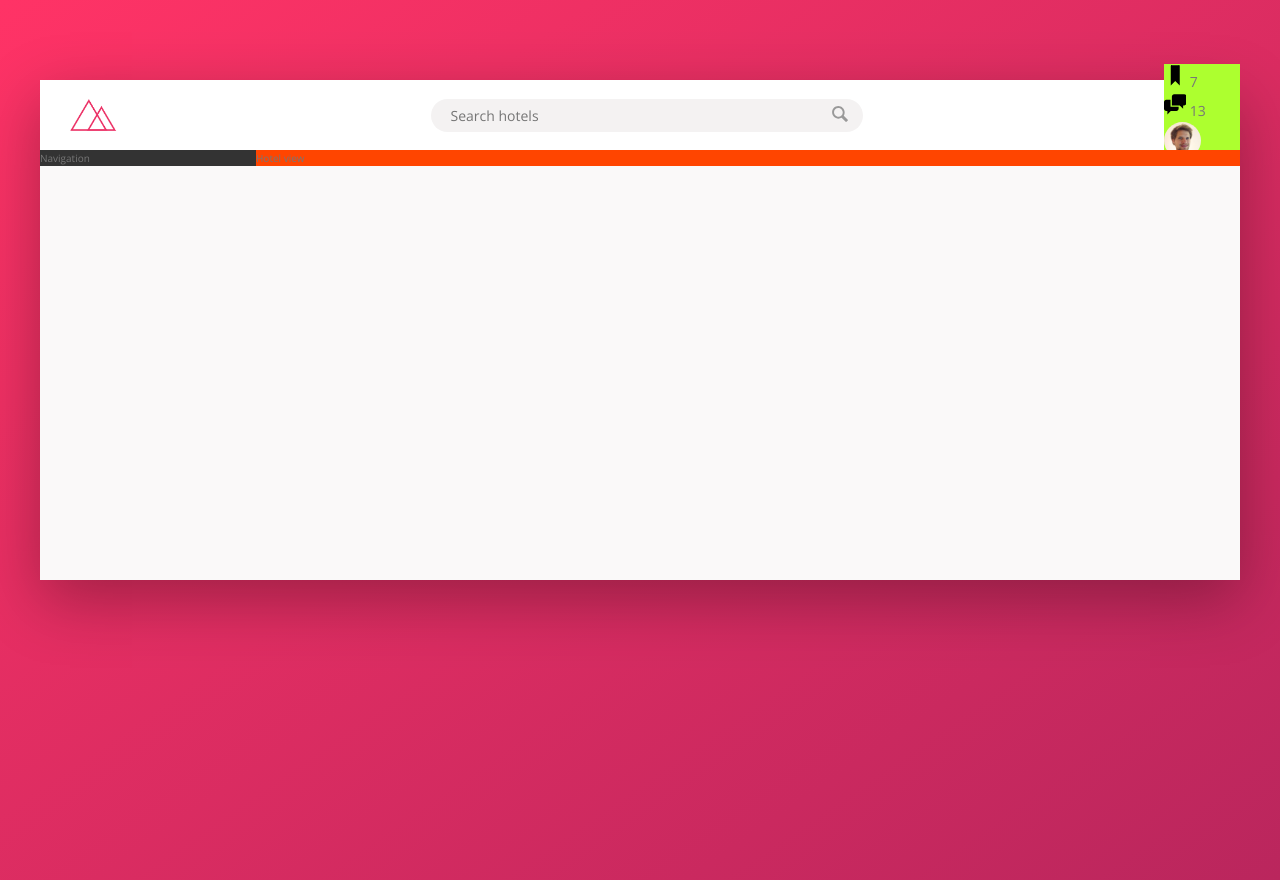
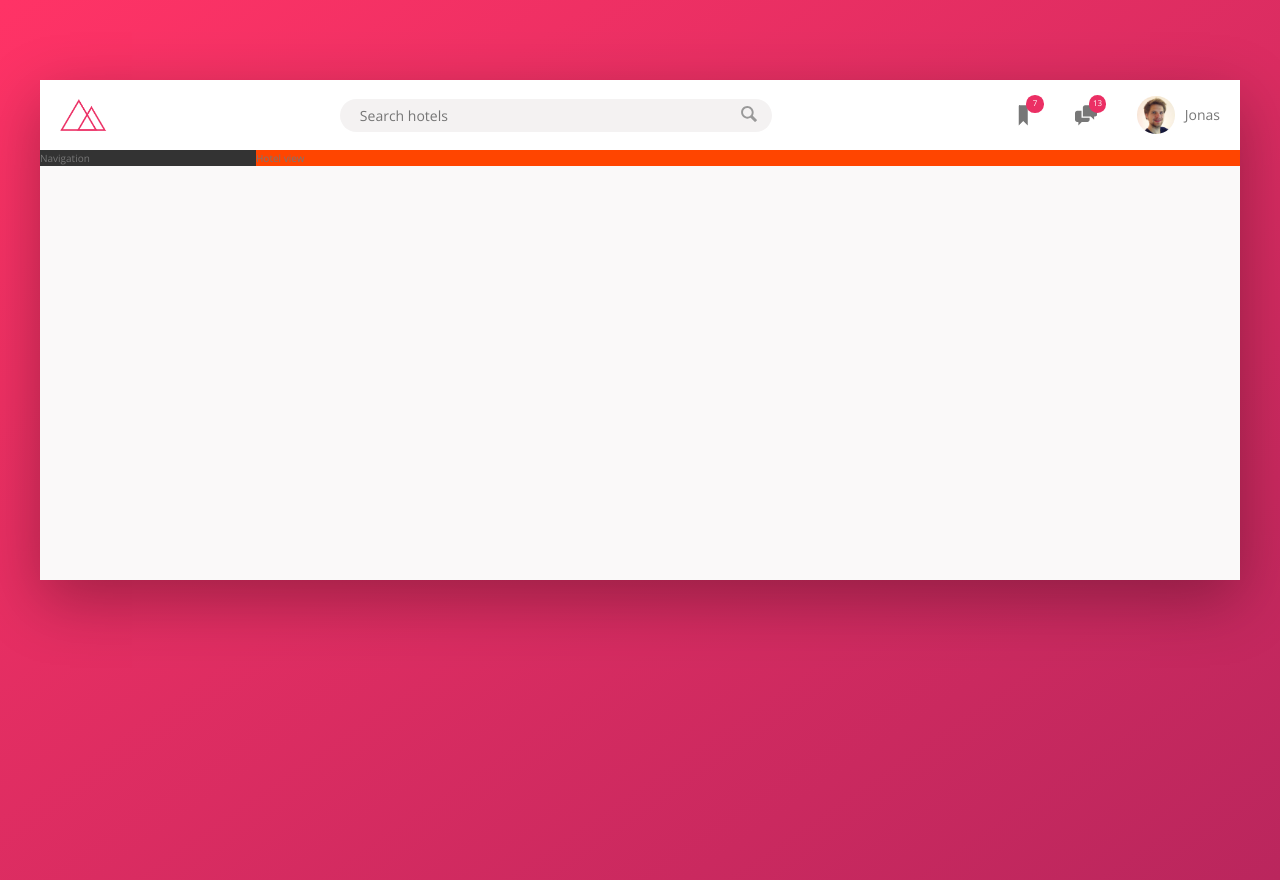
Before and after one commit to insertmike/trillo-project, a website: page index.html in a window 1280 px wide. Drawn offline with nearby package versions, Linux system fonts and the light colour scheme.

Commit message:
Finished Header. Aligned and Customized user navigation component

```diff
--- a/sass/_components.scss
+++ b/sass/_components.scss
@@ -2,7 +2,7 @@
 // Logo
 .logo {
     height: 3.25rem;
-    margin-left: 3rem;
+    margin-left: 2rem;
 }
 
 //////////////////////////////////
@@ -61,29 +61,53 @@
 //////////////////////////////////
 // User navigation
 .user-nav {
-    // Testing purposes
-    background-color: greenyellow;
+    display: flex;
+    align-items: center;
+    align-self: stretch;
+    font-size: inherit;
+    & > * {
+        padding: 0 2rem;
+        cursor: pointer;
+        height: 100%;
+        display: flex;
+        align-items: center;
+    }
+
+    & > *:hover {
+        background-color: var(--color-grey-light-2);
+
+    }
 
     &__icon-box {
-
+        position: relative;
     }
 
     &__icon {
         height: 2.25rem;
         width: 2.25rem;
+        fill: var(--color-grey-dark-2);
     }
 
     &__notification {
-
-    }
-
-    &__user {
+        font-size: .8rem;
+        height: 1.75rem;
+        width: 1.75rem;
+        border-radius: 50%;
+        background-color: var(--color-primary);
+        color: #fff;
+        position: absolute;
+        top: 1.5rem;
+        right: 1.1rem;
+        display: flex;
+        justify-content: center;
+        align-items: center;
 
     }
 
     &__user-photo {
         height: 3.75rem;
         border-radius: 50%;
+        margin-right: 1rem;
     }
 
     &__user-name {
```
Also changed, not shown: css/style.css.
